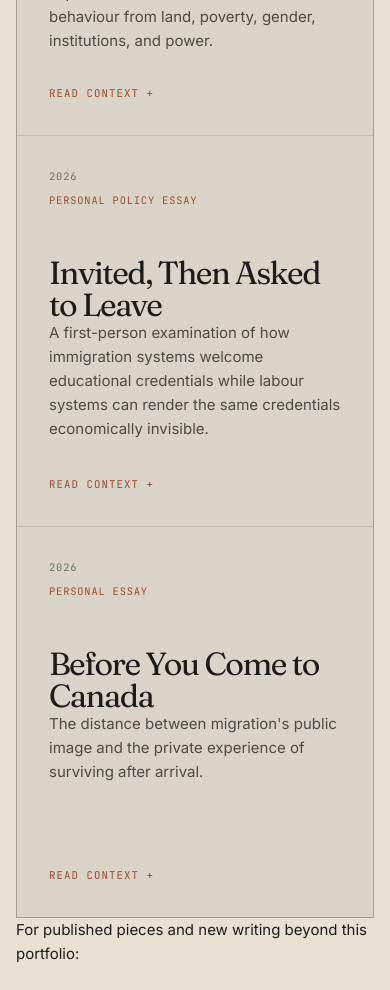
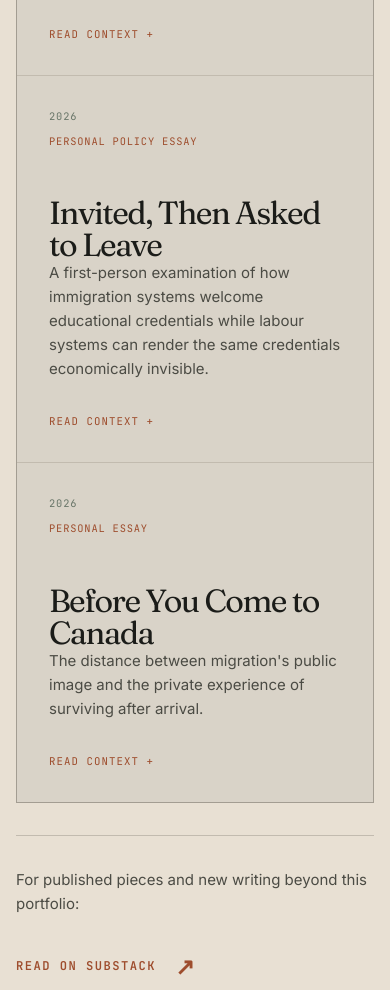
Before and after one commit to yatindua144-art/yatindua, a Next.js app: page /ideas in a window 390 px wide. Shown: the part 3620-4610 px from the top of the page. Built offline with nearby package versions, Linux system fonts and the light colour scheme.

Commit message:
Add files via upload

```diff
--- a/app/globals.css
+++ b/app/globals.css
@@ -174,6 +174,7 @@ h2 { margin: .8rem 0 0; font-size: clamp(3.2rem, 6.5vw, 7rem); line-height: .92;
 .contactLinks { display: flex; flex-wrap: wrap; gap: 1rem 1.4rem; margin-top: 2.8rem; padding-top: 1.5rem; border-top: 1px solid var(--ink); font-family: var(--mono); font-size: .69rem; letter-spacing: .08em; text-transform: uppercase; }
 .footer { display: flex; justify-content: space-between; padding-block: 1.5rem 2.5rem; border-top: 1px solid var(--rule); color: var(--ink-soft); font-family: var(--mono); font-size: .65rem; letter-spacing: .08em; text-transform: uppercase; }
 .footer a { text-decoration: none; }
+.footerLinks { display: flex; flex-wrap: wrap; justify-content: flex-end; gap: 1.5rem; }
 
 /* Ideas and writing library */
 .libraryPage { background: var(--paper); }
@@ -207,11 +208,18 @@ h2 { margin: .8rem 0 0; font-size: clamp(3.2rem, 6.5vw, 7rem); line-height: .92;
 .essaySection { padding-block: clamp(7rem,10vw,10rem); background: var(--paper-deep); }
 .essayGrid { display: grid; grid-template-columns: 1fr 1fr; gap: 1px; border: 1px solid var(--rule); background: var(--rule); }
 .essayCard { min-height: 390px; padding: 2rem; background: rgba(255,250,240,.38); }
-.essayCard summary { height: 100%; display: flex; flex-direction: column; cursor: pointer; list-style: none; }
+.essayCard summary { min-height: 326px; display: flex; flex-direction: column; cursor: pointer; list-style: none; }
+.essayCard[open] summary { min-height: 0; padding-bottom: 2rem; }
 .essayCard h3 { margin-top: 3rem; }
 .essayCard summary > p { color: var(--ink-soft); }
-.essayCard .entryDetail { margin: 1.5rem 0 0; }
+.essayCard .entryDetail { max-width: none; margin: 0; padding: 2rem 0 .5rem; }
+.essayCard[open] .cardControl { margin-top: 1rem; }
+.essayCard[open] .cardControl { font-size: 0; }
+.essayCard[open] .cardControl::after { content: "Close context −"; font-size: .67rem; }
 .cardControl { margin-top: auto; padding-top: 2rem; color: var(--copper); font-family: var(--mono); font-size: .67rem; letter-spacing: .1em; text-transform: uppercase; }
+.externalWriting { display: flex; align-items: center; justify-content: space-between; gap: 2rem; margin-top: 2rem; padding-top: 2rem; border-top: 1px solid var(--rule); }
+.externalWriting p { margin: 0; color: var(--ink-soft); }
+.externalWriting .textLink { flex: 0 0 auto; margin-top: 0; }
 .poetrySection { padding-block: clamp(7rem,11vw,11rem); color: var(--pale); background: radial-gradient(circle at 15% 20%,rgba(158,77,45,.18),transparent 28rem),#1b1c19; }
 .poetryGrid { display: grid; grid-template-columns: .8fr 1.2fr; gap: clamp(4rem,9vw,10rem); }
 .poetryGrid h2 { font-size: clamp(3rem,5.6vw,6rem); }
@@ -275,6 +283,8 @@ h2 { margin: .8rem 0 0; font-size: clamp(3.2rem, 6.5vw, 7rem); line-height: .92;
   .photoGrid .photoLarge img, .photoGrid img { height: auto; aspect-ratio: 4/3; }
   .photoGrid figure:nth-child(3) { margin-top: 0; }
   .contactLinks { flex-direction: column; }
+  .footer { align-items: flex-start; gap: 1.5rem; }
+  .footerLinks { flex-direction: column; align-items: flex-end; gap: .65rem; }
   .libraryNav .navLinks { display: none; }
   .libraryHero { padding-block: 6rem 4rem; }
   .libraryHero h1 { font-size: clamp(3.8rem,16vw,6rem); }
@@ -289,6 +299,8 @@ h2 { margin: .8rem 0 0; font-size: clamp(3.2rem, 6.5vw, 7rem); line-height: .92;
   .entryControl { grid-column: 2; grid-row: 1; }
   .entryDetail { margin-right: 0; }
   .essayGrid, .questionGrid { grid-template-columns: 1fr; }
+  .essayCard, .essayCard summary { min-height: auto; }
+  .externalWriting { align-items: flex-start; flex-direction: column; }
   .researchQuestion { min-height: auto; }
   .workingQuestion { grid-template-columns: 34px 1fr 26px; gap: 1rem; }
   .questionConnection { grid-column: 2; }
```
